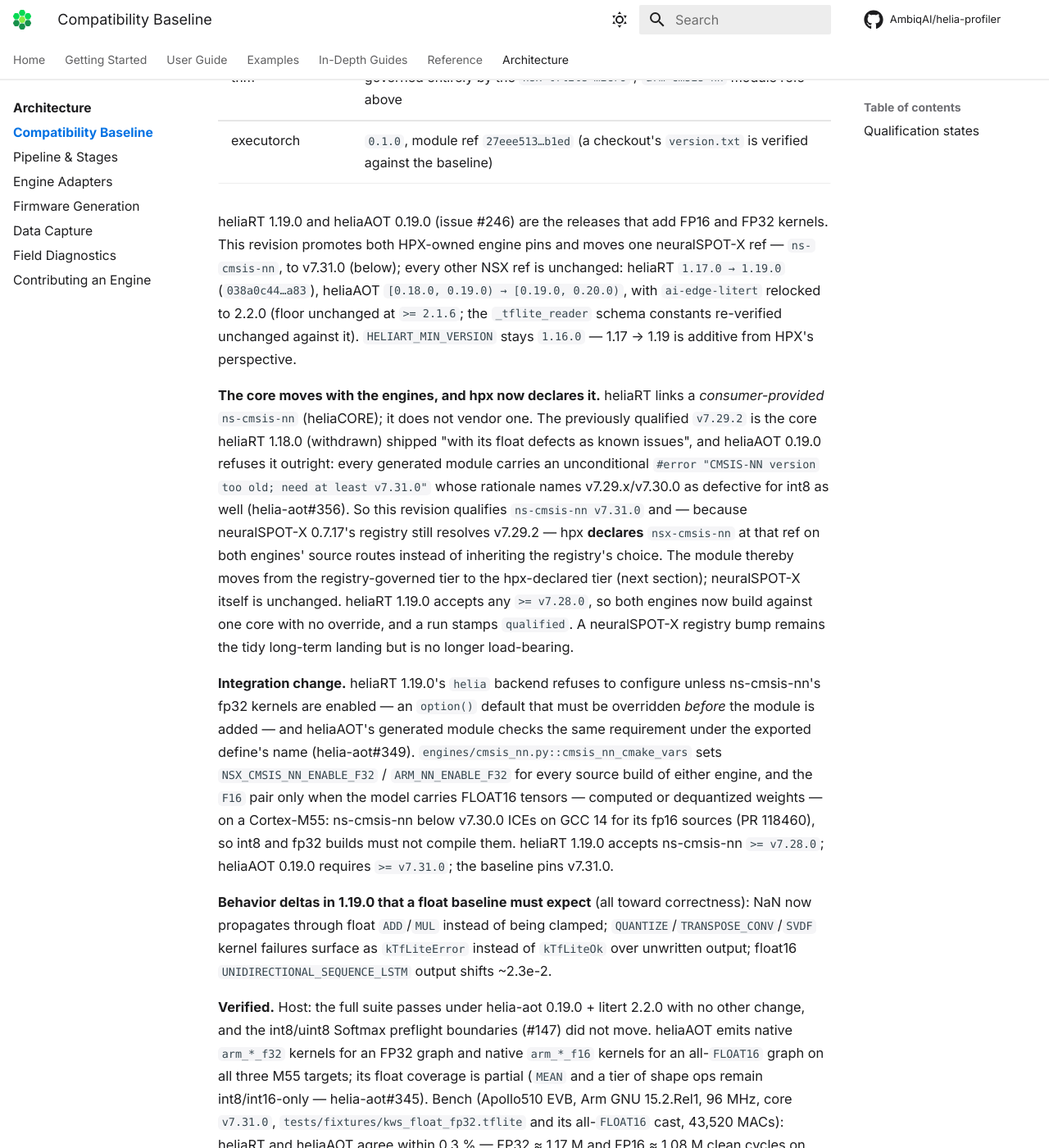
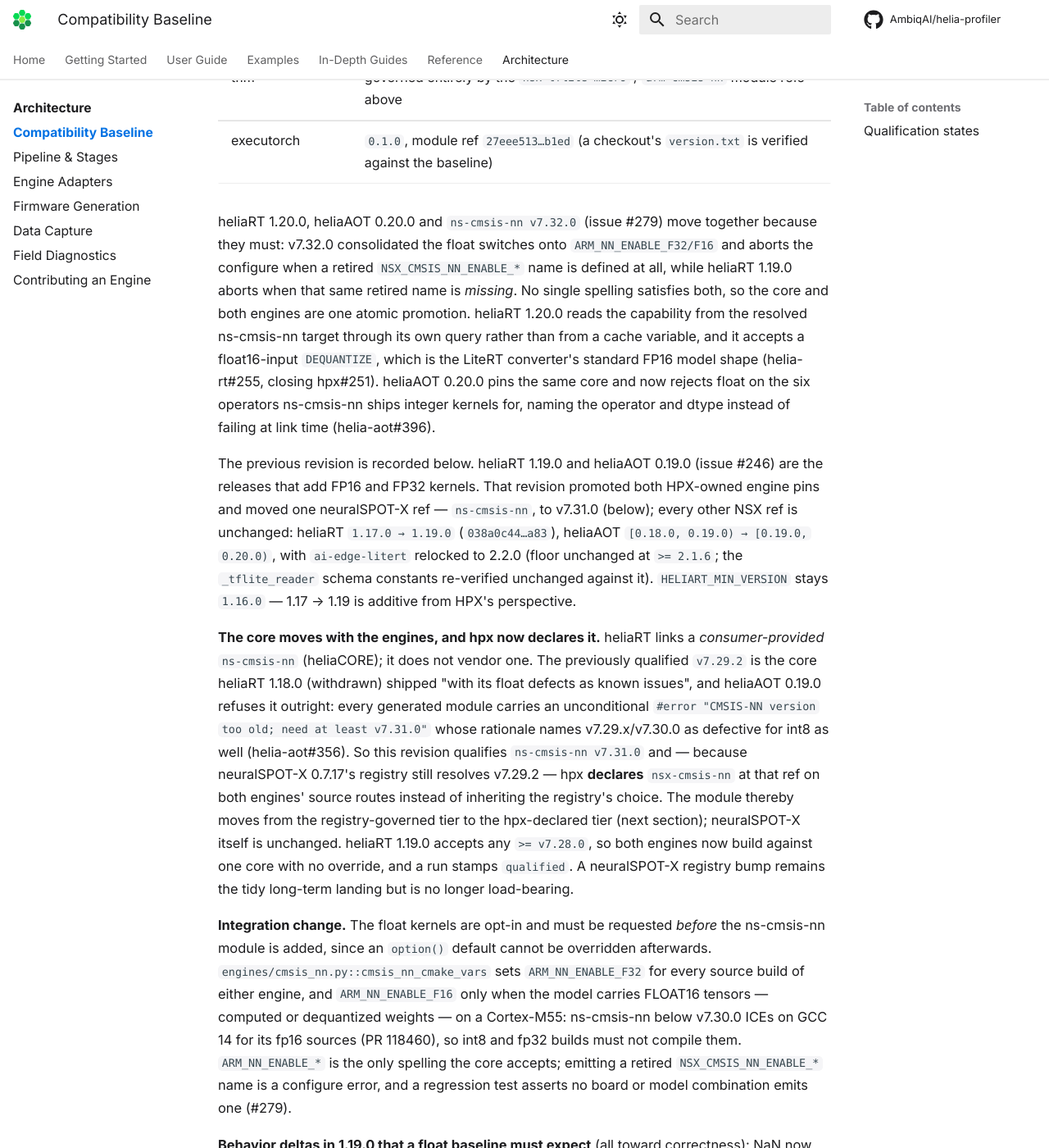
Before and after one commit to AmbiqAI/helia-profiler, an MkDocs documentation site: the page built from docs/architecture/compatibility-baseline.md, in a window 1280 px wide and 1400 px high, scrolled down 1003 px. Shown: the whole window at 82% size. Built offline with MkDocs 1.6.1 and Material for MkDocs 9.7.7, drawn with Linux system fonts in a browser that asks for light colours; some web fonts are replaced; comment, search, counter and statistics services are not loaded; some of the changed text lies outside the part shown.

Commit message:
feat(compat): #279 — qualify heliaRT 1.20.0, heliaAOT 0.20.0 and ns-cmsis-nn v7.32.0
The three move together: v7.32.0 aborts on a retired NSX_CMSIS_NN_ENABLE_*
name being defined and heliaRT 1.19.0 aborts when it is missing, so no
single spelling satisfies both. heliaRT 1.20.0 reads float support from the
resolved core target through the ns-cmsis-nn query and accepts a
float16-input DEQUANTIZE; heliaAOT 0.20.0 pins the same core and rejects
float on the six integer-only operators with a named error.

```diff
--- a/docs/architecture/compatibility-baseline.md
+++ b/docs/architecture/compatibility-baseline.md
@@ -17,16 +17,30 @@ The current baseline is `hpx-neuralspotx-0.7.17-2026-09`:
 | `nsx-pmu-armv8m` | `5725c065…c88` |
 | `nsx-tflite-micro` | `7afcf2b4…333` |
 | `arm-cmsis-nn` | `6d21a6f8…f7c` |
-| `ns-cmsis-nn` | `9884d5fc…c63` (`v7.31.0`, hpx-declared — see below) |
+| `ns-cmsis-nn` | `aaeb145a…30c` (`v7.32.0`, hpx-declared — see below) |
 | `nsx-executorch` | `27eee513…b1ed` |
 | `nsx-sensors` | `c219a2bc…3e25` (`v0.3.0`, peeled) |
-| heliaRT | `1.19.0`, commit `038a0c44…a83` (min supported `1.16.0` — from `HELIART_MIN_VERSION` in code, not a baseline-JSON field) |
-| heliaAOT | `min_version=0.19.0`, `max_version_exclusive=0.20.0` |
+| heliaRT | `1.20.0`, commit `edb3a25f…440` (min supported `1.16.0` — from `HELIART_MIN_VERSION` in code, not a baseline-JSON field) |
+| heliaAOT | `min_version=0.20.0`, `max_version_exclusive=0.21.0` |
 | tflm | governed entirely by the `nsx-tflite-micro` / `arm-cmsis-nn` module refs above |
 | executorch | `0.1.0`, module ref `27eee513…b1ed` (a checkout's `version.txt` is verified against the baseline) |
 
-heliaRT 1.19.0 and heliaAOT 0.19.0 (issue #246) are the releases that add FP16
-and FP32 kernels. This revision promotes both HPX-owned engine pins and moves
+heliaRT 1.20.0, heliaAOT 0.20.0 and `ns-cmsis-nn v7.32.0` (issue #279) move
+together because they must: v7.32.0 consolidated the float switches onto
+`ARM_NN_ENABLE_F32/F16` and aborts the configure when a retired
+`NSX_CMSIS_NN_ENABLE_*` name is defined at all, while heliaRT 1.19.0 aborts when
+that same retired name is *missing*. No single spelling satisfies both, so the
+core and both engines are one atomic promotion. heliaRT 1.20.0 reads the
+capability from the resolved ns-cmsis-nn target through its own query rather
+than from a cache variable, and it accepts a float16-input `DEQUANTIZE`, which
+is the LiteRT converter's standard FP16 model shape (helia-rt#255, closing
+hpx#251). heliaAOT 0.20.0 pins the same core and now rejects float on the six
+operators ns-cmsis-nn ships integer kernels for, naming the operator and dtype
+instead of failing at link time (helia-aot#396).
+
+The previous revision is recorded below. heliaRT 1.19.0 and heliaAOT 0.19.0
+(issue #246) are the releases that add FP16
+and FP32 kernels. That revision promoted both HPX-owned engine pins and moved
 one neuralSPOT-X ref — `ns-cmsis-nn`, to v7.31.0 (below); every other NSX ref
 is unchanged: heliaRT `1.17.0 → 1.19.0` (`038a0c44…a83`),
 heliaAOT `[0.18.0, 0.19.0) → [0.19.0, 0.20.0)`, with `ai-edge-litert` relocked to
@@ -50,17 +64,16 @@ any `>= v7.28.0`, so both engines now build against one core with no override,
 and a run stamps `qualified`. A neuralSPOT-X registry bump remains the tidy
 long-term landing but is no longer load-bearing.
 
-**Integration change.** heliaRT 1.19.0's `helia` backend refuses to configure
-unless ns-cmsis-nn's fp32 kernels are enabled — an `option()` default that must
-be overridden *before* the module is added — and heliaAOT's generated module
-checks the same requirement under the exported define's name (helia-aot#349).
-`engines/cmsis_nn.py::cmsis_nn_cmake_vars` sets `NSX_CMSIS_NN_ENABLE_F32` /
-`ARM_NN_ENABLE_F32` for every source build of either engine, and the `F16`
-pair only when the model carries FLOAT16 tensors — computed or dequantized
-weights — on a Cortex-M55: ns-cmsis-nn
-below v7.30.0 ICEs on GCC 14 for its fp16 sources (PR 118460), so int8 and
-fp32 builds must not compile them. heliaRT 1.19.0 accepts ns-cmsis-nn
-`>= v7.28.0`; heliaAOT 0.19.0 requires `>= v7.31.0`; the baseline pins v7.31.0.
+**Integration change.** The float kernels are opt-in and must be requested
+*before* the ns-cmsis-nn module is added, since an `option()` default cannot be
+overridden afterwards. `engines/cmsis_nn.py::cmsis_nn_cmake_vars` sets
+`ARM_NN_ENABLE_F32` for every source build of either engine, and
+`ARM_NN_ENABLE_F16` only when the model carries FLOAT16 tensors — computed or
+dequantized weights — on a Cortex-M55: ns-cmsis-nn below v7.30.0 ICEs on GCC 14
+for its fp16 sources (PR 118460), so int8 and fp32 builds must not compile them.
+`ARM_NN_ENABLE_*` is the only spelling the core accepts; emitting a retired
+`NSX_CMSIS_NN_ENABLE_*` name is a configure error, and a regression test asserts
+no board or model combination emits one (#279).
 
 **Behavior deltas in 1.19.0 that a float baseline must expect** (all toward
 correctness): NaN now propagates through float `ADD`/`MUL` instead of being
--- a/pyproject.toml
+++ b/pyproject.toml
@@ -44,7 +44,7 @@ dependencies = [
 
 [project.optional-dependencies]
 aot = [
-    "helia-aot>=0.19.0,<0.20.0",
+    "helia-aot>=0.20.0,<0.21.0",
     "ai-edge-litert>=2.1.6,<2.3",
     "backports-strenum<1.3",
 ]
```
Also changed, not shown: 11 other files.
